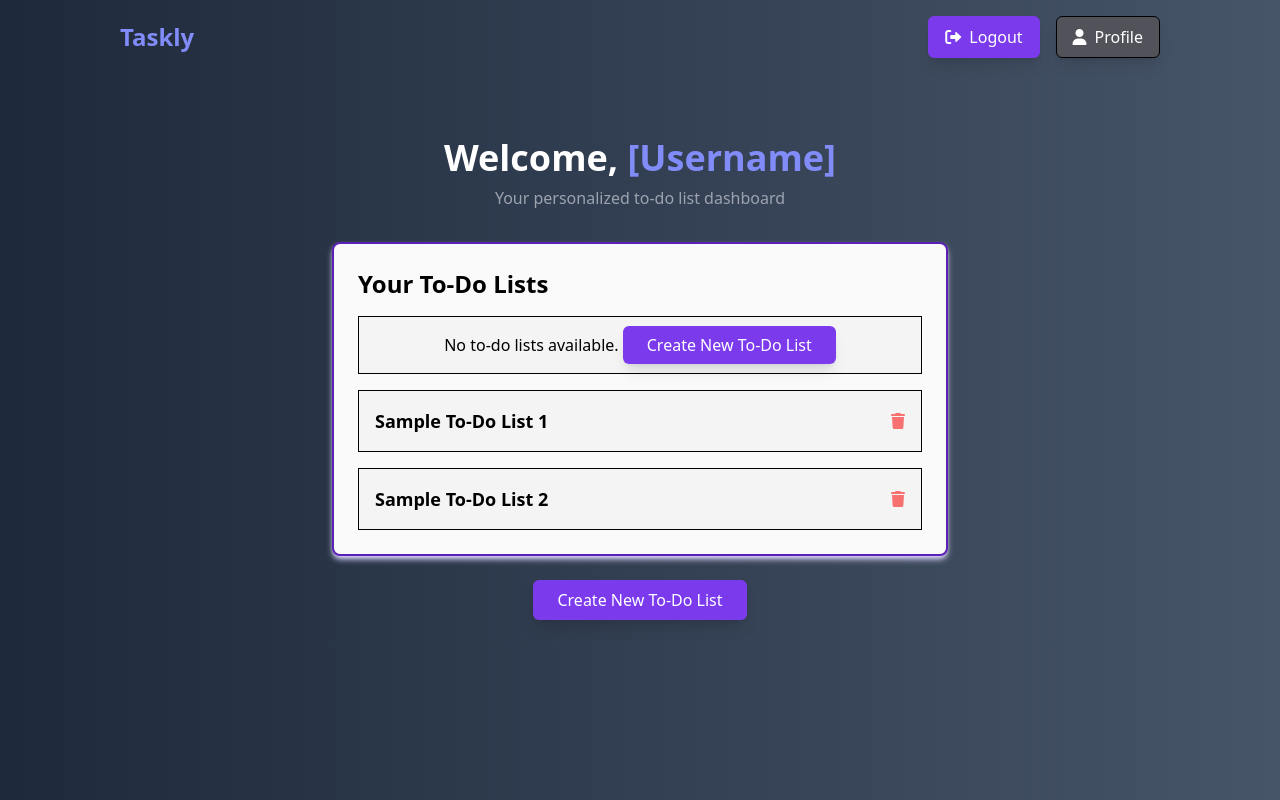
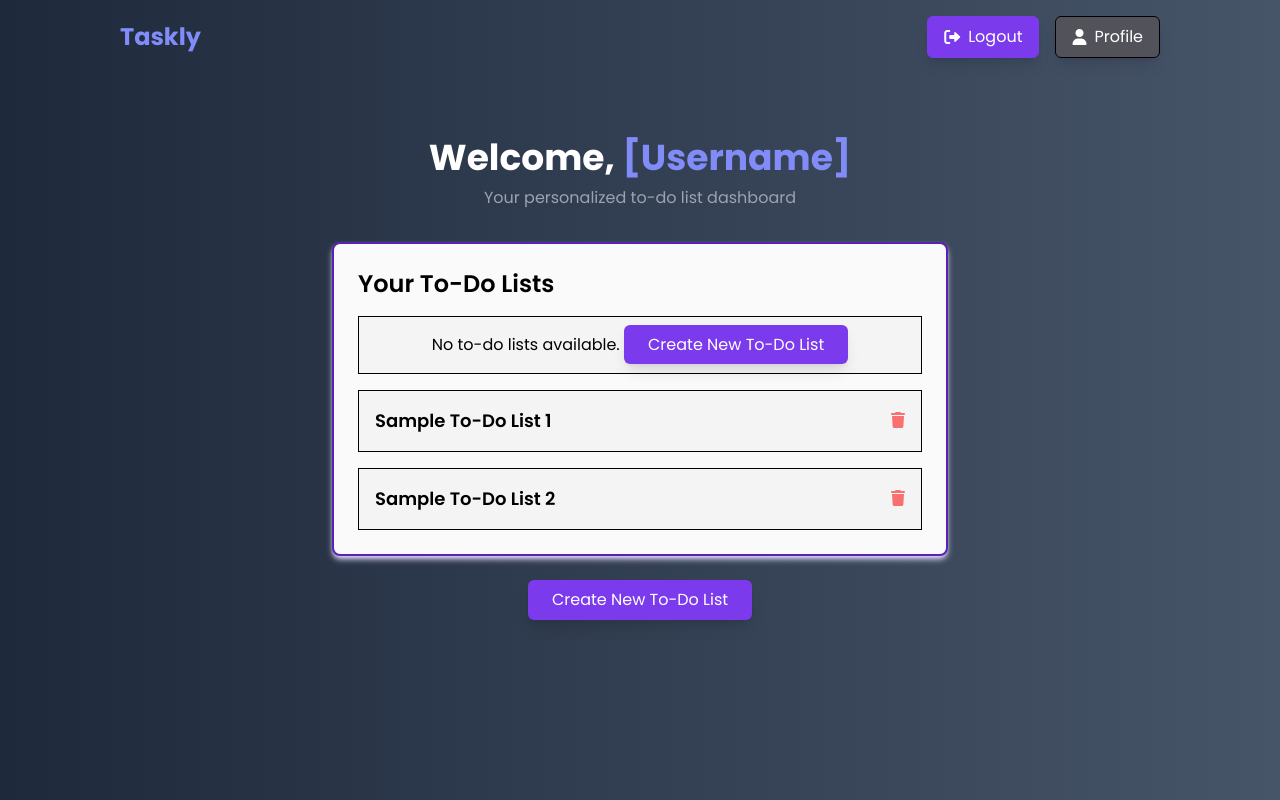
Before and after one commit to SebastianObert/WEBLAB, a PHP site: page /views/dashboard.php in a window 1280 px wide. Run offline with PHP 8.4, Linux system fonts and the light colour scheme; the visitor is signed in with stand-in values (Sample User, id 1); data that the repository does not hold is empty; some libraries are stand-ins or nearby versions.

Commit message:
Font Poppins

```diff
--- a/Project-lab/views/dashboard.php
+++ b/Project-lab/views/dashboard.php
@@ -36,7 +36,7 @@ $mysqli->close();
     <link href="https://fonts.googleapis.com/css2?family=Poppins:ital,wght@0,100;0,200;0,300;0,400;0,500;0,600;0,700;0,800;0,900&display=swap" rel="stylesheet">
     <script src="https://cdn.tailwindcss.com"></script>
 </head>
-<body class="bg-gradient-to-l from-slate-600 to-slate-800 text-white">
+<body class="bg-gradient-to-l from-slate-600 to-slate-800 text-white font-[poppins]">
 
 <!-- Navbar -->
 <nav class="p-4">
```
